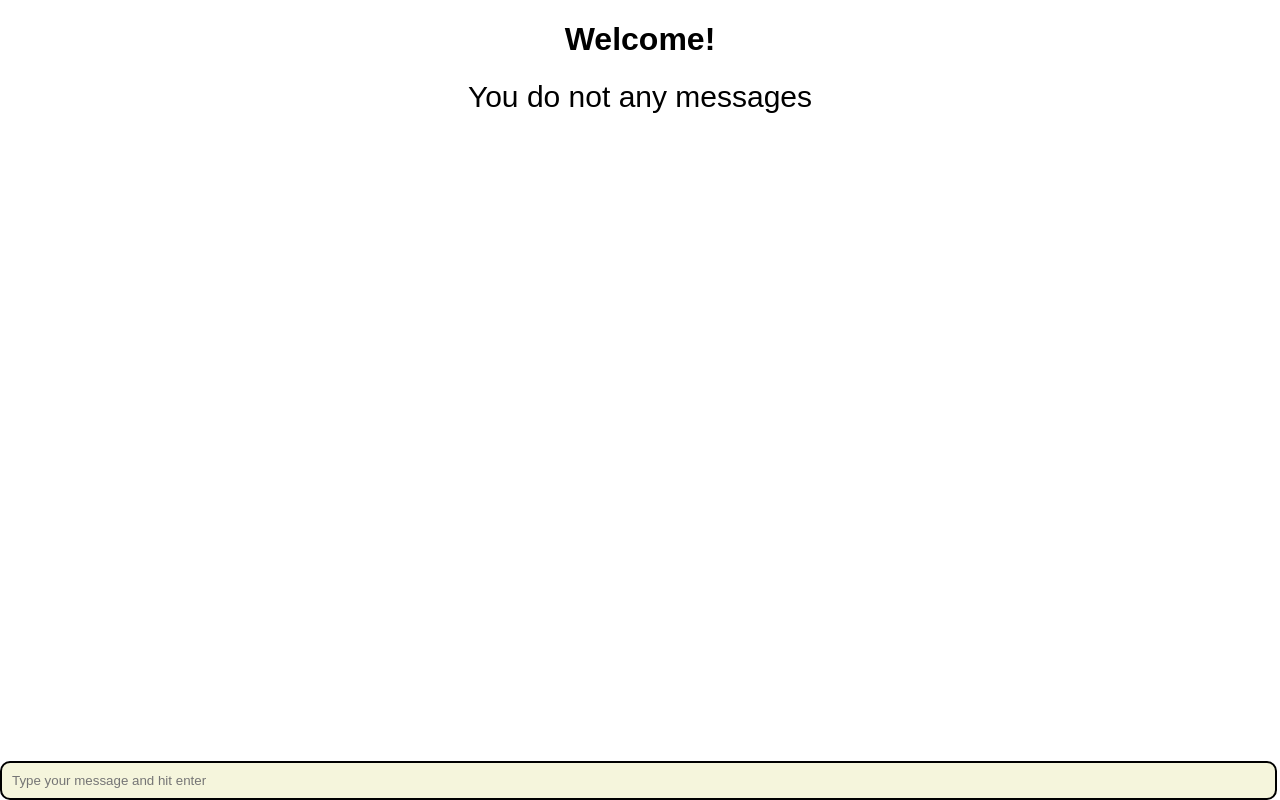
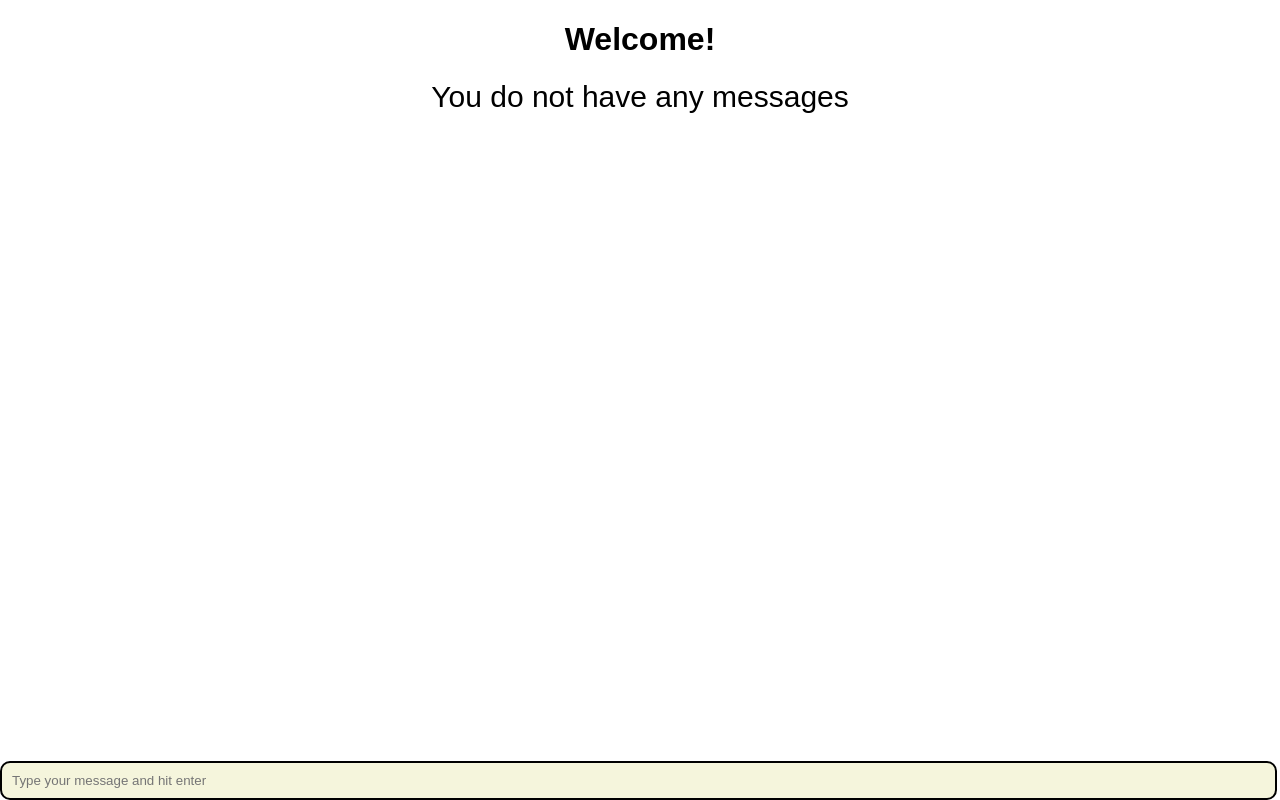
Before and after one commit to ShitalSB/chat_app_react, a React (Create React App) app: page / in a window 1280 px wide. Built offline with nearby package versions, Linux system fonts and the light colour scheme.

Commit message:
edited message

```diff
--- a/src/App.js
+++ b/src/App.js
@@ -28,7 +28,7 @@ class App extends Component {
             value={this.state.message}
             onChange={this.handleMessage}
           />
-          {!this.state.history.length && <div className='noMessage'>You do not any messages</div>}
+          {!this.state.history.length && <div className='noMessage'>You do not have any messages</div>}
           {this.state.history.map((message,index)=>{
             return <p className='message' key={index}>{message}</p>
           })}
```
